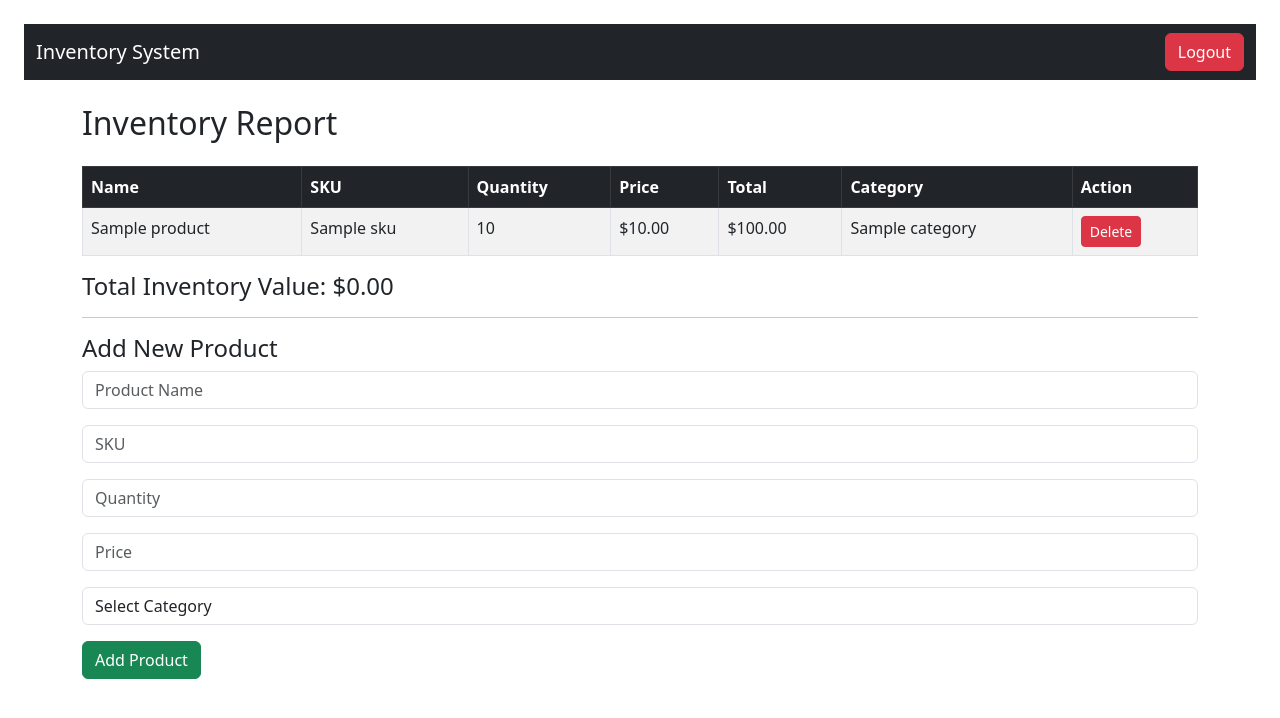
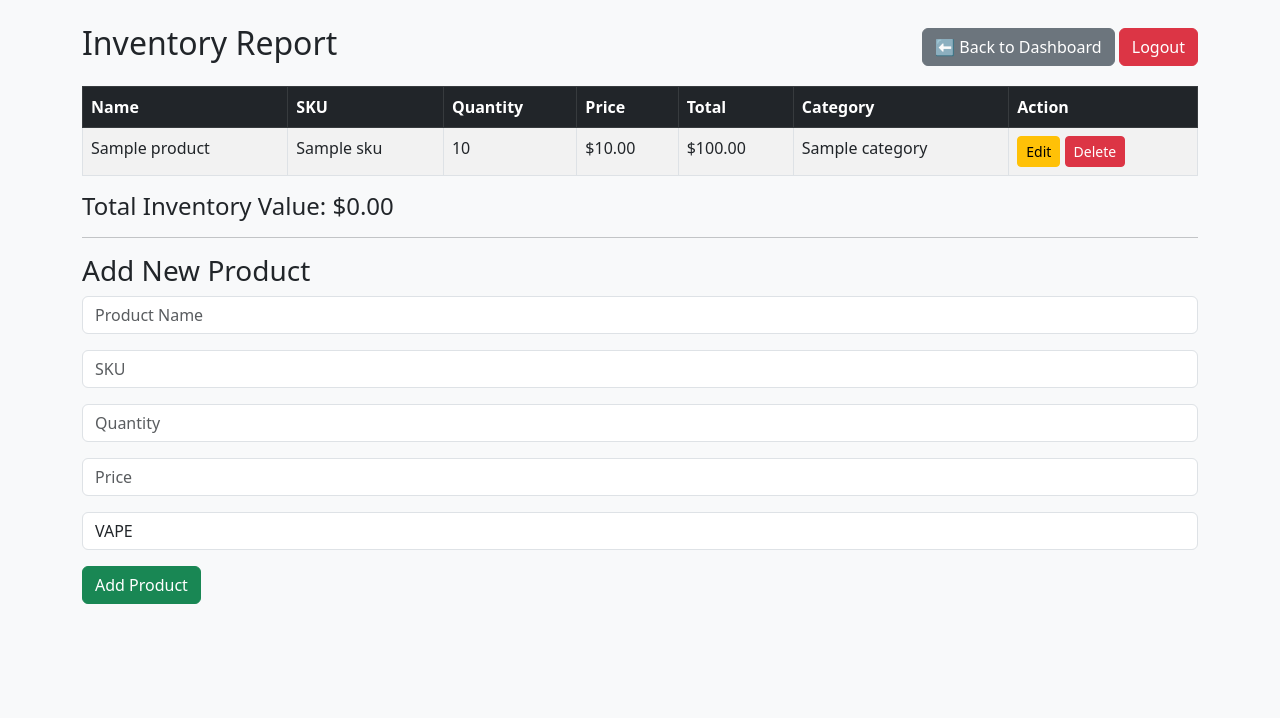
Before and after one commit to iyadalduhni/inventory-system, a Flask app: template templates/report.html in a window 1280 px wide. Shown: the top 718 px of the page. Run offline with Flask 3, Linux system fonts and the light colour scheme; the template is opened without the code that fills it: most values are stand-ins (such as "Sample title", 1, 10 or a date in 2020).

Commit message:
Update report.html

```diff
--- a/templates/report.html
+++ b/templates/report.html
@@ -4,19 +4,15 @@
     <title>Inventory Report</title>
     <link href="https://cdn.jsdelivr.net/npm/bootstrap@5.3.0/dist/css/bootstrap.min.css" rel="stylesheet">
 </head>
-<body class="p-4">
-
-    <nav class="navbar navbar-expand-lg navbar-dark bg-dark mb-4">
-        <div class="container-fluid">
-            <a class="navbar-brand" href="{{ url_for('dashboard') }}">Inventory System</a>
-            <div class="d-flex">
+<body class="bg-light">
+<div class="container mt-4">
+    <div class="d-flex justify-content-between align-items-center mb-3">
+        <h2>Inventory Report</h2>
+        <div>
+            <a href="{{ url_for('dashboard') }}" class="btn btn-secondary">⬅ Back to Dashboard</a>
             <a href="{{ url_for('logout') }}" class="btn btn-danger">Logout</a>
         </div>
     </div>
-    </nav>
-
-    <div class="container">
-        <h2 class="mb-4">Inventory Report</h2>
 
     <table class="table table-bordered table-striped">
         <thead class="table-dark">
@@ -31,30 +27,28 @@
             </tr>
         </thead>
         <tbody>
-                {% for p in products %}
+            {% for product in products %}
             <tr>
-                    <td>{{ p.name }}</td>
-                    <td>{{ p.sku }}</td>
-                    <td>{{ p.quantity }}</td>
-                    <td>${{ "%.2f"|format(p.price) }}</td>
-                    <td>${{ "%.2f"|format(p.quantity * p.price) }}</td>
-                    <td>{{ p.category if p.category else "None" }}</td>
+                <td>{{ product['name'] }}</td>
+                <td>{{ product['sku'] }}</td>
+                <td>{{ product['quantity'] }}</td>
+                <td>${{ "%.2f"|format(product['price']) }}</td>
+                <td>${{ "%.2f"|format(product['quantity'] * product['price']) }}</td>
+                <td>{{ product['category'] }}</td>
                 <td>
-                        <form method="post" action="{{ url_for('delete_product', product_id=p.id) }}">
-                            <button type="submit" class="btn btn-danger btn-sm">Delete</button>
-                        </form>
+                    <a href="{{ url_for('edit_product', product_id=product['id']) }}" class="btn btn-warning btn-sm">Edit</a>
+                    <a href="{{ url_for('delete_product', product_id=product['id']) }}" class="btn btn-danger btn-sm">Delete</a>
                 </td>
             </tr>
             {% endfor %}
         </tbody>
     </table>
 
-        <h4>Total Inventory Value: ${{ "%.2f"|format(total_value) }}</h4>
+    <h4 class="mt-3">Total Inventory Value: ${{ "%.2f"|format(total_value) }}</h4>
 
     <hr>
-
-        <h4>Add New Product</h4>
-        <form method="post" action="{{ url_for('report') }}">
+    <h3>Add New Product</h3>
+    <form method="POST">
         <div class="mb-3">
             <input type="text" class="form-control" name="name" placeholder="Product Name" required>
         </div>
@@ -65,19 +59,17 @@
             <input type="number" class="form-control" name="quantity" placeholder="Quantity" required>
         </div>
         <div class="mb-3">
-                <input type="number" class="form-control" name="price" step="0.01" placeholder="Price" required>
+            <input type="number" step="0.01" class="form-control" name="price" placeholder="Price" required>
         </div>
         <div class="mb-3">
             <select class="form-control" name="category" required>
-                    <option value="">Select Category</option>
-                    <option value="AUS">🇦🇺 AUS Cigarettes</option>
-                    <option value="INTL">🌍 International Cigarettes</option>
-                    <option value="VAPE">💨 Vapes</option>
+                <option value="VAPE">VAPE</option>
+                <option value="AUS_CIGS">AUS Cigarettes</option>
+                <option value="INT_CIGS">International Cigarettes</option>
             </select>
         </div>
         <button type="submit" class="btn btn-success">Add Product</button>
     </form>
 </div>
-
 </body>
 </html>
```
Lines whose indentation alone changed are shown as unchanged.
